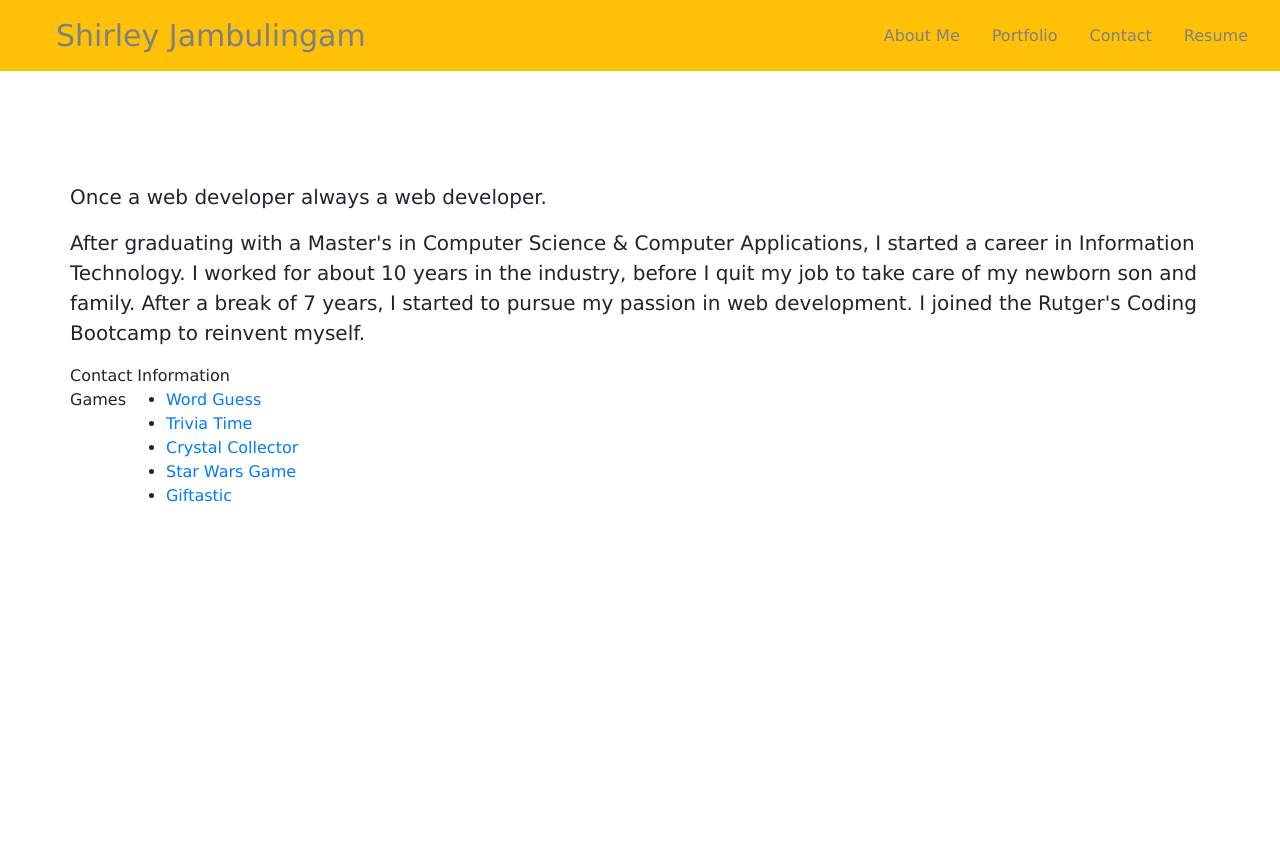
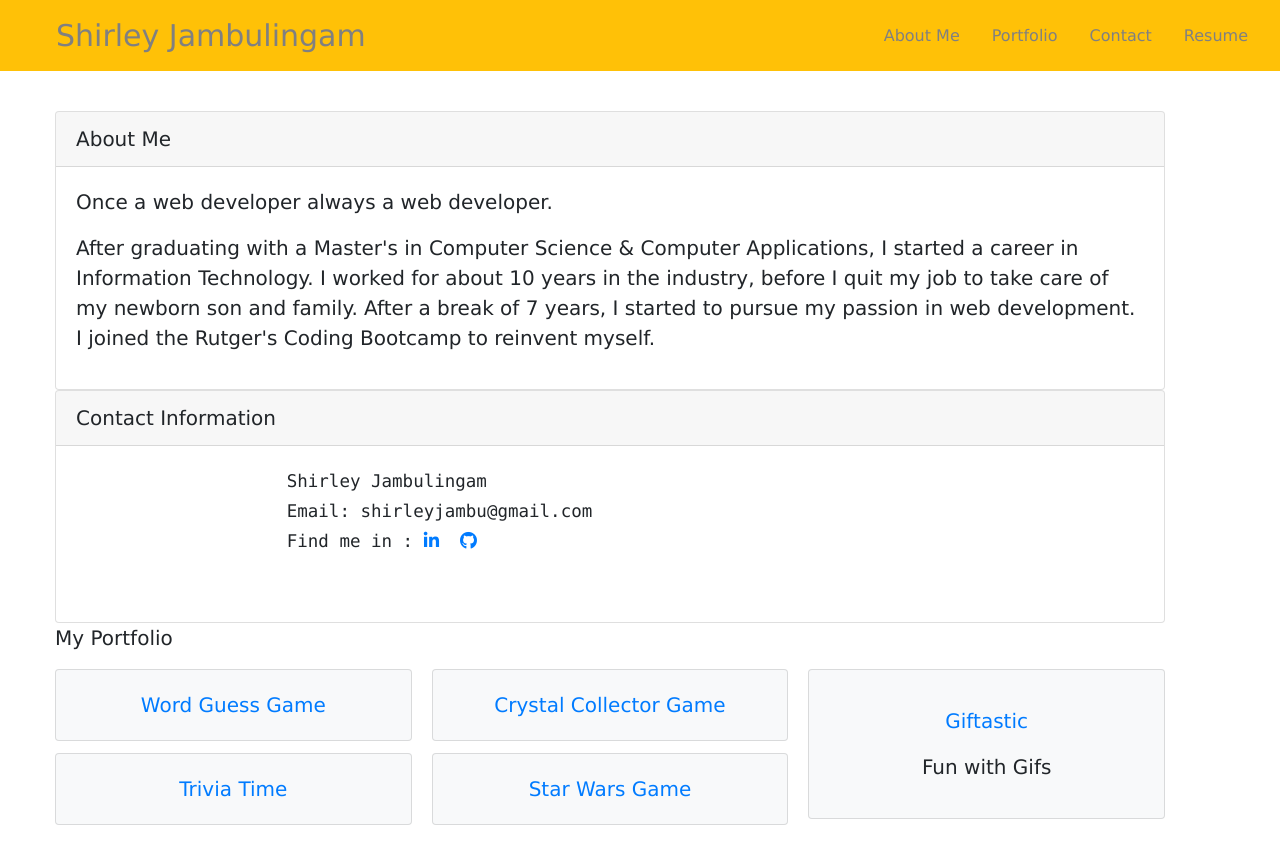
Before and after one commit to shirleyjambu/shirleyjambu.github.io, a plain HTML site: page index.html in a window 1280 px wide. Before the commit the page ends 800 px from the top, so only its background shows below. Drawn offline with nearby package versions, Linux system fonts and the light colour scheme.

Commit message:
Basic Version

```diff
--- a/assets/css/style.css
+++ b/assets/css/style.css
@@ -2,6 +2,11 @@ body{
   font-family: Verdana, Geneva, Tahoma, sans-serif;
 }
 
+.my-container{
+  margin:40px;
+
+  align-self: center;
+}
 /* Header */
 .navbar{
   width: 100%;
@@ -24,7 +29,7 @@ body{
 
 /* Content*/
 .content{
-  padding-top: 10%;
   font-size: 20px;
   line-height: 1.5em;
+
 }
--- a/index.html
+++ b/index.html
@@ -1,5 +1,6 @@
 <!DOCTYPE html>
 <html lang="en">
+
 <head>
   <meta charset="UTF-8">
   <meta name="viewport" content="width=device-width, initial-scale=1.0">
@@ -9,6 +10,7 @@
   <link rel="stylesheet" href="./assets/css/style.css">
   <title>Shirley Jambulingam</title>
 </head>
+
 <body>
 
   <!-- Header -->
@@ -42,51 +44,91 @@
 
 
   <!-- Main Container-->
-<div class="container">
-
+  <div class="container my-container content">
     <!-- Content-->
-<div id="aboutMe" class="d-flex content">
-  <div class="row">
+    <div id="aboutMe">
+      <div class="card">
+          <div class="card-header">About Me</div>
+          <div class="card-body">
               <p>Once a web developer always a web developer.</p>
 
-    <p>  After graduating with a Master's in Computer Science & Computer Applications, I started a career in Information Technology. I worked for about 10 years in the industry, before I quit my job to take care of my newborn son and family. After a break of 7 years, I started to pursue my passion in web development.
+              <p> After graduating with a Master's in Computer Science & Computer Applications, I started a career in
+                Information Technology. I worked for about 10 years in the industry, before I quit my job to take care of my
+                newborn son and family. After a break of 7 years, I started to pursue my passion in web development.
                 I joined the Rutger's Coding Bootcamp to reinvent myself.</p>
 
           </div>
       </div>
+    </div>
+
     <!-- Contact -->
-<div id="contactInfo" class="d-flex">
-    <div class="row">
-      Contact Information
+    <div id="contactInfo">
+        <div class="card">
+            <div class="card-header">Contact Information</div>
+            <div class="card-body">
+                <pre>
+                    Shirley Jambulingam
+                    Email: shirleyjambu@gmail.com
+                    Find me in : <a href="https://www.linkedin.com/in/shirley-jambulingam-88347435" target="new"><i class="fab fa-linkedin-in"></i></a>&nbsp;&nbsp;<a href="https://shirleyjambu.github.io/" target="new"><i class="fab fa-github"></i></a>
+              </pre>
             </div>
           </div>
+    </div>
+
     <!-- Portfolio-->
+    <div id="portfolio">
+        <p>My Portfolio</p>
+      <!-- Start of example-->
+        <div class="card-columns">
 
-<div id="portfolio" class="d-flex">
-    <div class="row">
-        Games
-        <ul>
-<li><a href="https://shirleyjambu.github.io/Word-Guess-Game/" target="new">Word Guess</a></li>
-<li><a href="https://shirleyjambu.github.io/Trivia-Game/" target="new">Trivia Time</a></li>
-<li><a href="https://shirleyjambu.github.io/unit-4-crystal-game/" target="new">Crystal Collector</a></li>
-<li><a href="https://shirleyjambu.github.io/Unit-4-StarWars-Game/" target="new">Star Wars Game</a></li>
-<li><a href="https://shirleyjambu.github.io/Giftastic/" target="new">Giftastic</a></li>
-</ul>
+            <div class="card bg-light">
+              <div class="card-body text-center">
+                <p class="card-text">
+                    <a href="https://shirleyjambu.github.io/Word-Guess-Game/" target="new">Word Guess Game</a>
+                </p>
+              </div>
+            </div>
+            <div class="card bg-light">
+              <div class="card-body text-center">
+                <p class="card-text">
+                    <a href="https://shirleyjambu.github.io/Trivia-Game/" target="new">Trivia Time</a>
+                </p>
+              </div>
+            </div>
+            <div class="card bg-light">
+              <div class="card-body text-center">
+                <p class="card-text">
+                    <a href="https://shirleyjambu.github.io/unit-4-crystal-game/" target="new">Crystal Collector Game</a>
+                </p>
+              </div>
+            </div>
+            <div class="card bg-light">
+              <div class="card-body text-center">
+                <p class="card-text">
+                    <a href="https://shirleyjambu.github.io/Unit-4-StarWars-Game/" target="new">Star Wars Game</a>
+                </p>
+              </div>
+            </div>
+            <div class="card bg-light">
+              <div class="card-body text-center">
+                <p class="card-text">
+                    <p><a href="https://shirleyjambu.github.io/Giftastic/" target="new">Giftastic</a></p>
+                    Fun with Gifs
+                </p>
+              </div>
+            </div>
+          </div>
+          <!-- End of Card Column-->
+      <div>
 
 
       </div>
     </div>
-
-
   </div><!-- End of Main Container-->
-
-
-
-
-
 
   <script src="https://cdnjs.cloudflare.com/ajax/libs/jquery/3.3.1/jquery.min.js"></script>
   <script src="https://cdnjs.cloudflare.com/ajax/libs/popper.js/1.13.0/umd/popper.min.js"></script>
   <script src="https://cdnjs.cloudflare.com/ajax/libs/twitter-bootstrap/4.1.3/js/bootstrap.min.js"></script>
 </body>
+
 </html>
```
Lines whose indentation alone changed are shown as unchanged.
